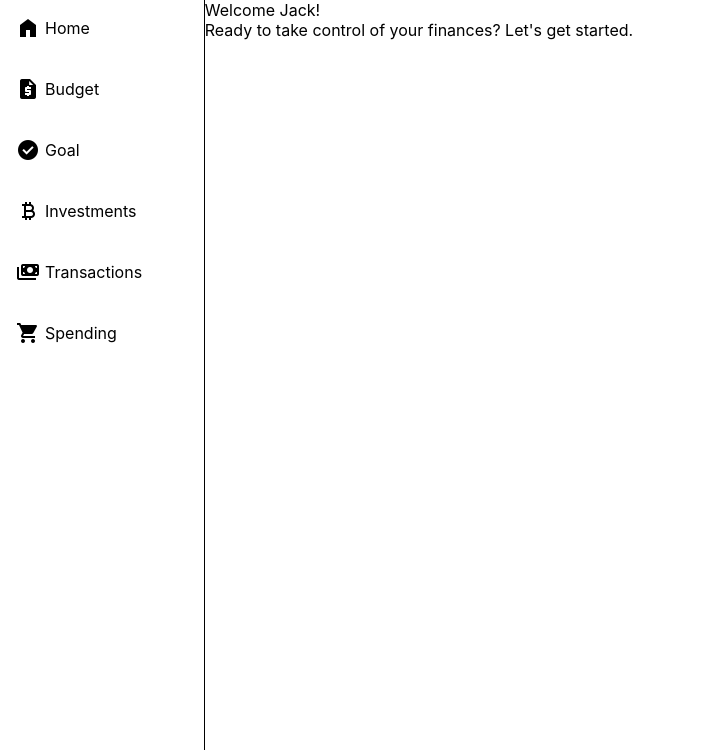
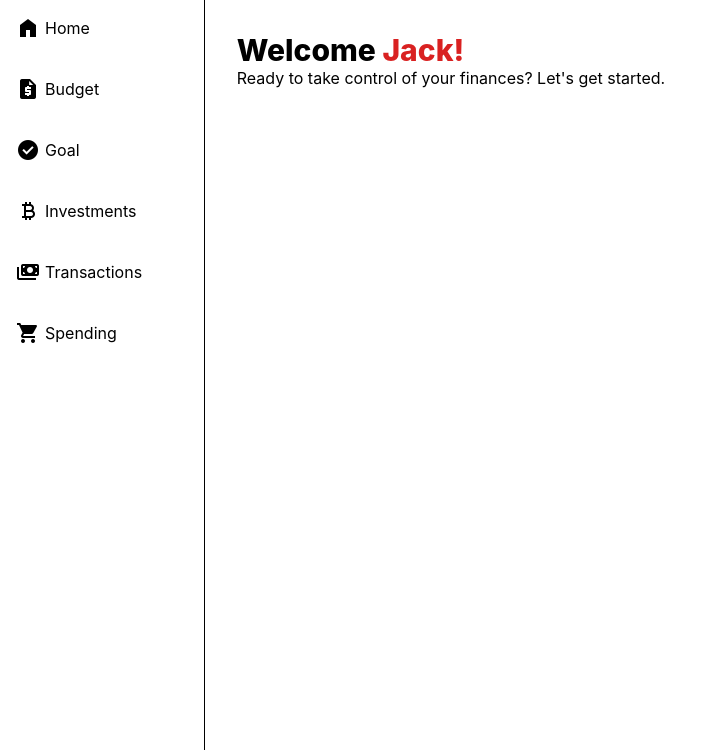
Before and after one commit to joshuaobare/financial-management, a PHP site: page /public/home.php in a window 1280 px wide. Shown: the part 50-800 px from the top of the page, without its empty margins (0-706 px from the left). Run offline with PHP 8.4, Linux system fonts and the light colour scheme.

Commit message:
Add styling to header in home component

```diff
--- a/public/home.php
+++ b/public/home.php
@@ -55,7 +55,7 @@
             </div>
           </div>
         </nav>
-        <div id="container"></div>
+        <div id="container" class="home-container"></div>
       </main>
     </div>
   </body>
--- a/src/home.ts
+++ b/src/home.ts
@@ -15,6 +15,9 @@ const createHeader = (): HTMLDivElement => {
   const headerRight = document.createElement("span");
   headerLeft.textContent = "Welcome ";
   headerRight.textContent = "Jack!";
+  headerLeft.className = "home-header";
+  headerRight.className = "home-header home-header-right";
+
   header.append(headerLeft, headerRight);
 
   // Create a div for tag line below welcome message
--- a/styles/home.css
+++ b/styles/home.css
@@ -30,3 +30,16 @@
 .material-symbols-outlined {
   font-variation-settings: "FILL" 1, "wght" 400, "GRAD" 0, "opsz" 24;
 }
+
+.home-container {
+  padding: 2rem;
+}
+
+.home-header {
+  font-size: 30px;
+  font-weight: 800;
+}
+
+.home-header-right {
+  color: #d92121;
+}
```
Also changed, not shown: dist/src/home.js, 1 other file.
